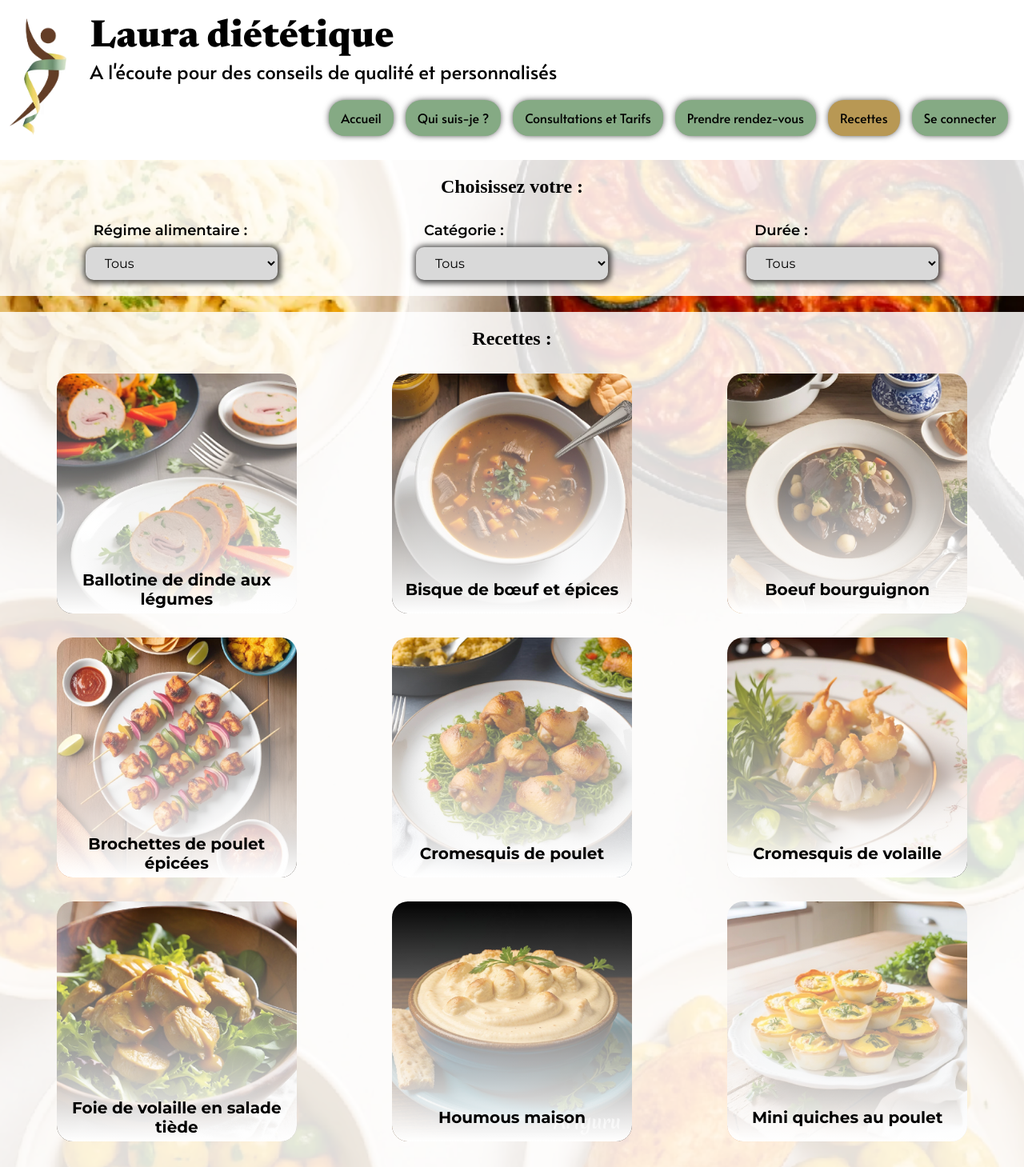
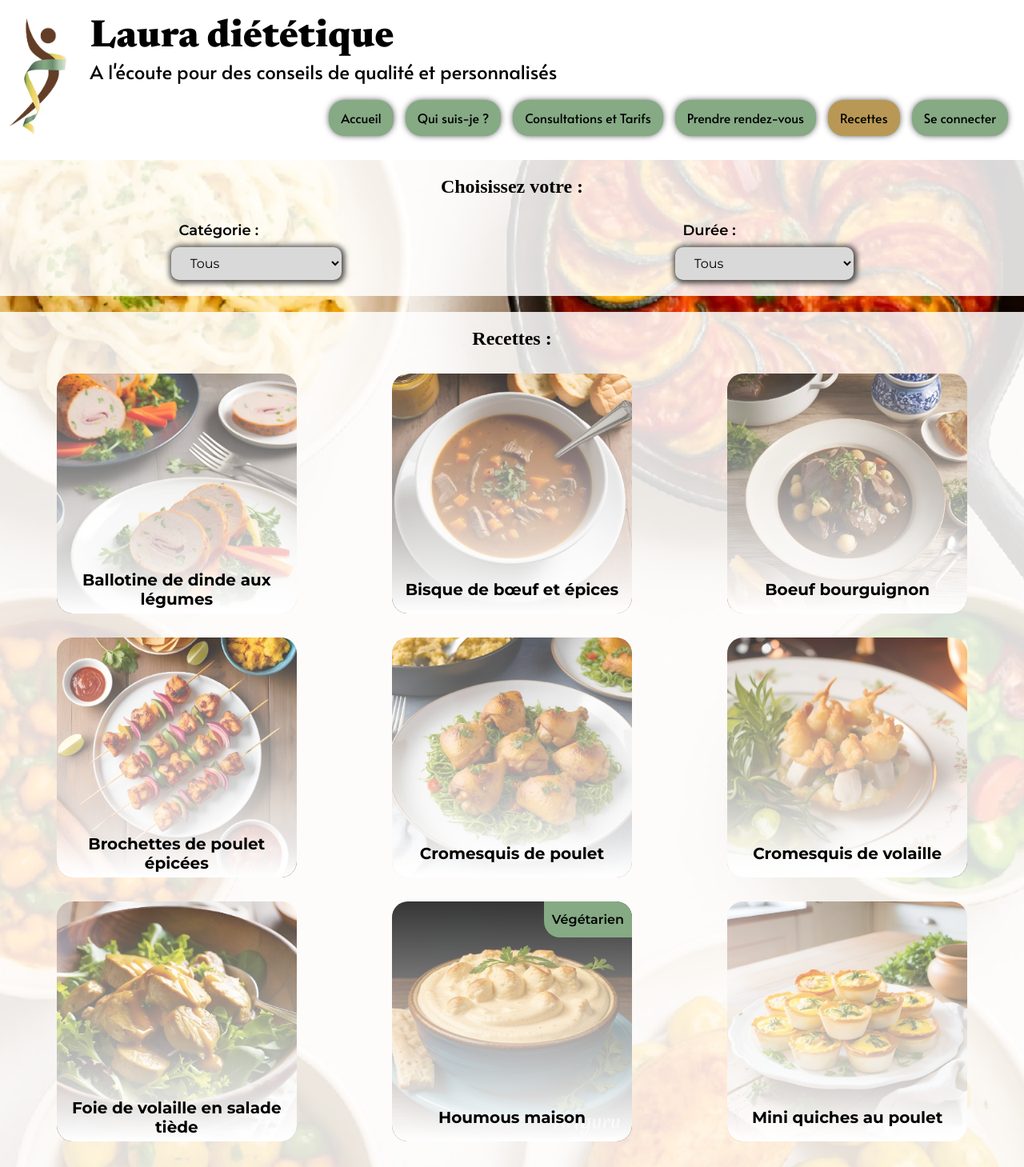
Before and after one commit to pnouhen/Laura-dietetique, a React (Vite) app: page /recettes in a window 1280 px wide. Shown: the top 1459 px of the page at 80% size. Built offline with nearby package versions, Linux system fonts and the light colour scheme; a web font is replaced by a local one.

Commit message:
Changement de fonctionnement pour le regime alimentaire

```diff
--- a/public/data/recipes.json
+++ b/public/data/recipes.json
@@ -3,7 +3,7 @@
     "id": "brochettes-de-poulet-epicees",
     "title": "Brochettes de poulet épicées",
     "img": "/assets/img/recipes/Brochettes-de-poulet-epicees.webp",
-    "regime_alimentaire": { "id": 0, "text": "Non végétarien" },
+    "vegetarian": "Non",
     "categorie": { "id": 0, "text": "Apéritif" },
     "duree": { "id": 0, "text": "Moins de 15 minutes" }
   },
@@ -11,7 +11,7 @@
     "id": "mini-quiches-au-poulet",
     "title": "Mini quiches au poulet",
     "img": "/assets/img/recipes/Mini-quiches-au-poulet.webp",
-    "regime_alimentaire": { "id": 0, "text": "Non végétarien" },
+    "vegetarian": "Non",
     "categorie": { "id": 0, "text": "Apéritif" },
     "duree": { "id": 2, "text": "De 30 à 45 minutes" }
   },
@@ -19,7 +19,7 @@
     "id": "cromesquis-de-poulet",
     "title": "Cromesquis de poulet",
     "img": "/assets/img/recipes/Cromesquis-de-poulet.webp",
-    "regime_alimentaire": { "id": 0, "text": "Non végétarien" },
+    "vegetarian": "Non",
     "categorie": { "id": 0, "text": "Apéritif" },
     "duree": { "id": 3, "text": "De 45 à 60 minutes" }
   },
@@ -27,7 +27,7 @@
     "id": "cromesquis-de-volaille",
     "title": "Cromesquis de volaille",
     "img": "/assets/img/recipes/Cromesquis-de-volaille.webp",
-    "regime_alimentaire": { "id": 0, "text": "Non végétarien" },
+    "vegetarian": "Non",
     "categorie": { "id": 0, "text": "Apéritif" },
     "duree": { "id": 3, "text": "De 45 à 60 minutes" }
   },
@@ -35,7 +35,7 @@
     "id": "rillettes-de-canard-maison",
     "title": "Rillettes de canard maison",
     "img": "/assets/img/recipes/Rillettes-de-canard-maison.webp",
-    "regime_alimentaire": { "id": 0, "text": "Non végétarien" },
+    "vegetarian": "Non",
     "categorie": { "id": 0, "text": "Apéritif" },
     "duree": { "id": 4, "text": "Plus de 60 minutes" }
   },
@@ -43,7 +43,7 @@
     "id": "oeufs-mimosa",
     "title": "Œufs mimosa",
     "img": "/assets/img/recipes/Oeufs-mimosa.webp",
-    "regime_alimentaire": { "id": 0, "text": "Non végétarien" },
+    "vegetarian": "Non",
     "categorie": { "id": 1, "text": "Entrées" },
     "duree": { "id": 0, "text": "Moins de 15 minutes" }
   },
@@ -51,7 +51,7 @@
     "id": "rouleaux-de-printemps-au-poulet",
     "title": "Rouleaux de printemps au poulet",
     "img": "/assets/img/recipes/Rouleaux-de-printemps-au-poulet.webp",
-    "regime_alimentaire": { "id": 0, "text": "Non végétarien" },
+    "vegetarian": "Non",
     "categorie": { "id": 1, "text": "Entrées" },
     "duree": { "id": 1, "text": "De 15 à 30 minutes" }
   },
@@ -59,7 +59,7 @@
     "id": "terrine-de-volaille-legere",
     "title": "Terrine de volaille légère",
     "img": "/assets/img/recipes/Terrine-de-volaille-legere.webp",
-    "regime_alimentaire": { "id": 0, "text": "Non végétarien" },
+    "vegetarian": "Non",
     "categorie": { "id": 1, "text": "Entrées" },
     "duree": { "id": 2, "text": "De 30 à 45 minutes" }
   },
@@ -67,7 +67,7 @@
     "id": "ballotine-de-dinde-aux-legumes",
     "title": "Ballotine de dinde aux légumes",
     "img": "/assets/img/recipes/Ballotine-de-dinde-aux-legumes.webp",
-    "regime_alimentaire": { "id": 0, "text": "Non végétarien" },
+    "vegetarian": "Non",
     "categorie": { "id": 1, "text": "Entrées" },
     "duree": { "id": 3, "text": "De 45 à 60 minutes" }
   },
@@ -75,7 +75,7 @@
     "id": "foie-de-volaille-en-salade-tiède",
     "title": "Foie de volaille en salade tiède",
     "img": "/assets/img/recipes/Foie-de-volaille-en-salade-tiede.webp",
-    "regime_alimentaire": { "id": 0, "text": "Non végétarien" },
+    "vegetarian": "Non",
     "categorie": { "id": 1, "text": "Entrées" },
     "duree": { "id": 4, "text": "Plus de 60 minutes" }
   },
@@ -83,7 +83,7 @@
     "id": "veloute-de-poulet-et-curry",
     "title": "Velouté de poulet et curry",
     "img": "/assets/img/recipes/Veloute-de-poulet-et-curry.webp",
-    "regime_alimentaire": { "id": 0, "text": "Non végétarien" },
+    "vegetarian": "Non",
     "categorie": { "id": 2, "text": "Soupes et Veloutés" },
     "duree": { "id": 0, "text": "Moins de 15 minutes" }
   },
@@ -91,7 +91,7 @@
     "id": "soupe-de-boeuf-a-l-ancienne",
     "title": "Soupe de bœuf à l'ancienne",
     "img": "/assets/img/recipes/Soupe-de-boeuf-a-l-ancienne.webp",
-    "regime_alimentaire": { "id": 0, "text": "Non végétarien" },
+    "vegetarian": "Non",
     "categorie": { "id": 2, "text": "Soupes et Veloutés" },
     "duree": { "id": 1, "text": "De 15 à 30 minutes" }
   },
@@ -99,7 +99,7 @@
     "id": "veloute-de-dinde-et-potiron",
     "title": "Velouté de dinde et potiron",
     "img": "/assets/img/recipes/Veloute-de-dinde-et-potiron.webp",
-    "regime_alimentaire": { "id": 0, "text": "Non végétarien" },
+    "vegetarian": "Non",
     "categorie": { "id": 2, "text": "Soupes et Veloutés" },
     "duree": { "id": 2, "text": "De 30 à 45 minutes" }
   },
@@ -107,7 +107,7 @@
     "id": "soupe-de-boeuf-et-legumes",
     "title": "Soupe de bœuf et légumes",
     "img": "/assets/img/recipes/Soupe-de-boeuf-et-legumes.webp",
-    "regime_alimentaire": { "id": 0, "text": "Non végétarien" },
+    "vegetarian": "Non",
     "categorie": { "id": 2, "text": "Soupes et Veloutés" },
     "duree": { "id": 3, "text": "De 45 à 60 minutes" }
   },
@@ -115,7 +115,7 @@
     "id": "bisque-de-boeuf-et-epices",
     "title": "Bisque de bœuf et épices",
     "img": "/assets/img/recipes/Bisque-de-boeuf-et-epices.webp",
-    "regime_alimentaire": { "id": 0, "text": "Non végétarien" },
+    "vegetarian": "Non",
     "categorie": { "id": 2, "text": "Soupes et Veloutés" },
     "duree": { "id": 4, "text": "Plus de 60 minutes" }
   },
@@ -123,7 +123,7 @@
     "id": "steak-de-boeuf-grille",
     "title": "Steak de bœuf grillé",
     "img": "/assets/img/recipes/Steak-de-boeuf-grille.webp",
-    "regime_alimentaire": { "id": 0, "text": "Non végétarien" },
+    "vegetarian": "Non",
     "categorie": { "id": 3, "text": "Plats" },
     "duree": { "id": 0, "text": "Moins de 15 minutes" }
   },
@@ -131,7 +131,7 @@
     "id": "poulet-au-lait-de-coco",
     "title": "Poulet au lait de coco",
     "img": "/assets/img/recipes/Poulet-au-lait-de-coco.webp",
-    "regime_alimentaire": { "id": 0, "text": "Non végétarien" },
+    "vegetarian": "Non",
     "categorie": { "id": 3, "text": "Plats" },
     "duree": { "id": 1, "text": "De 15 à 30 minutes" }
   },
@@ -139,7 +139,7 @@
     "id": "quiche-lorraine",
     "title": "Quiche lorraine",
     "img": "/assets/img/recipes/Quiche-lorraine.webp",
-    "regime_alimentaire": { "id": 0, "text": "Non végétarien" },
+    "vegetarian": "Non",
     "categorie": { "id": 3, "text": "Plats" },
     "duree": { "id": 2, "text": "De 30 à 45 minutes" }
   },
@@ -147,7 +147,7 @@
     "id": "poulet-au-curry",
     "title": "Poulet au curry",
     "img": "/assets/img/recipes/Poulet-au-curry.webp",
-    "regime_alimentaire": { "id": 0, "text": "Non végétarien" },
+    "vegetarian": "Non",
     "categorie": { "id": 3, "text": "Plats" },
     "duree": { "id": 3, "text": "De 45 à 60 minutes" }
   },
@@ -155,7 +155,7 @@
     "id": "boeuf-bourguignon",
     "title": "Boeuf bourguignon",
     "img": "/assets/img/recipes/Boeuf-bourguignon.webp",
-    "regime_alimentaire": { "id": 0, "text": "Non végétarien" },
+    "vegetarian": "Non",
     "categorie": { "id": 3, "text": "Plats" },
     "duree": { "id": 4, "text": "Plus de 60 minutes" }
   },
@@ -163,7 +163,7 @@
     "id": "sauce-beurre-blanc",
     "title": "Sauce beurre blanc",
     "img": "/assets/img/recipes/Sauce-beurre-blanc.webp",
-      "regime_alimentaire": { "id": 0, "text": "Non végétarien" },
+    "vegetarian": "Non",
     "categorie": { "id": 5, "text": "Sauces" },
     "duree": { "id": 0, "text": "Moins de 15 minutes" }
   },
@@ -171,7 +171,7 @@
     "id": "sauce-béarnaise",
     "title": "Sauce béarnaise",
     "img": "/assets/img/recipes/Sauce-bearnaise.webp",
-      "regime_alimentaire": { "id": 0, "text": "Non végétarien" },
+    "vegetarian": "Non",
     "categorie": { "id": 5, "text": "Sauces" },
     "duree": { "id": 1, "text": "De 15 à 30 minutes" }
   },
@@ -179,7 +179,7 @@
     "id": "sauce-espagnole",
     "title": "Sauce espagnole",
     "img": "/assets/img/recipes/Sauce-espagnole.webp",
-      "regime_alimentaire": { "id": 0, "text": "Non végétarien" },
+    "vegetarian": "Non",
     "categorie": { "id": 5, "text": "Sauces" },
     "duree": { "id": 2, "text": "De 30 à 45 minutes" }
   },
@@ -187,7 +187,7 @@
     "id": "sauce-madera",
     "title": "Sauce madère",
     "img": "/assets/img/recipes/Sauce-madere.webp",
-      "regime_alimentaire": { "id": 0, "text": "Non végétarien" },
+    "vegetarian": "Non",
     "categorie": { "id": 5, "text": "Sauces" },
     "duree": { "id": 3, "text": "De 45 à 60 minutes" }
   },
@@ -195,7 +195,7 @@
     "id": "sauce-périgourdine",
     "title": "Sauce périgourdine",
     "img": "/assets/img/recipes/Sauce-perigourdine.webp",
-      "regime_alimentaire": { "id": 0, "text": "Non végétarien" },
+    "vegetarian": "Non",
     "categorie": { "id": 5, "text": "Sauces" },
     "duree": { "id": 4, "text": "Plus de 60 minutes" }
   },
@@ -203,39 +203,43 @@
     "id": "houmous-maison",
     "title": "Houmous maison",
     "img": "/assets/img/recipes/Houmous-maison.webp",
-    "regime_alimentaire": { "id": 1, "text": "Végétarien" },
+    "vegetarian": "true",
     "categorie": { "id": 0, "text": "Apéritif" },
     "duree": { "id": 0, "text": "Moins de 15 minutes" }
   },
+
   {
     "id": "salade-de-chevre-chaud",
     "title": "Salade de chèvre chaud",
     "img": "/assets/img/recipes/Salade-de-chèvre-chaud.webp",
-    "regime_alimentaire": { "id": 1, "text": "Végétarien" },
+    "vegetarian": "true",
     "categorie": { "id": 1, "text": "Entrées" },
     "duree": { "id": 1, "text": "De 15 à 30 minutes" }
   },
+
   {
     "id": "soupe-de-potimarron",
     "title": "Soupe de potimarron",
     "img": "/assets/img/recipes/Soupe-de-potimarron.webp",
-    "regime_alimentaire": { "id": 1, "text": "Végétarien" },
+    "vegetarian": "true",
     "categorie": { "id": 2, "text": "Soupes et Veloutés" },
     "duree": { "id": 2, "text": "De 30 à 45 minutes" }
   },
+
   {
     "id": "tiramisu",
     "title": "Tiramisu",
     "img": "/assets/img/recipes/Tiramisu.webp",
-    "regime_alimentaire": { "id": 1, "text": "Végétarien" },
+    "vegetarian": "true",
     "categorie": { "id": 4, "text": "Desserts" },
     "duree": { "id": 2, "text": "De 30 à 45 minutes" }
   },
+
   {
     "id": "sauce-tomate-maison",
     "title": "Sauce tomate maison",
     "img": "/assets/img/recipes/Sauce-tomate-maison.webp",
-    "regime_alimentaire": { "id": 1, "text": "Végétarien" },
+    "vegetarian": "true",
     "categorie": { "id": 5, "text": "Sauces" },
     "duree": { "id": 1, "text": "De 15 à 30 minutes" }
   }
--- a/src/components/BackgroundImg/backgroundImg.scss
+++ b/src/components/BackgroundImg/backgroundImg.scss
@@ -1,12 +1,8 @@
-.backgroundImg {
-  position: absolute;
-  min-width: 100vw;      /* Couvre au minimum la largeur de la fenêtre */
-  min-height: 100vh;     /* Couvre au minimum la hauteur de la fenêtre */
-  height: 100%;          /* S'étend à la hauteur totale du contenu */
-  width: 100%;           /* S'étend à la largeur totale du contenu */
-  top: 0;
-  left: 0;
-  object-fit: cover;
-  object-position: center;
-  z-index: -2;
-}
+.backgroundImg{
+    position: absolute;
+      width: 100%;
+      height: 100%;
+      object-fit: cover;
+      object-position: top;
+      z-index: -2;
+  }
--- a/src/components/CardRecipe/CardRecipe.jsx
+++ b/src/components/CardRecipe/CardRecipe.jsx
@@ -1,10 +1,16 @@
 import "./cardRecipe.scss";
 
-export default function CardRecipe({ title, src }) {
+export default function CardRecipe({
+  classNameRegime,
+  textRegime,
+  src,
+  title,
+}) {
   return (
     <div className="cardRecipe">
+      <p className={classNameRegime}>{textRegime}</p>
+      <img src={src} alt={`Image de ${title}`} loading="eager" />
       <h3>{title}</h3>
-      <img src={src} alt={`Image de ${title}`} loading="lazy" />
     </div>
   );
 }
--- a/src/components/CardRecipe/cardRecipe.scss
+++ b/src/components/CardRecipe/cardRecipe.scss
@@ -1,3 +1,5 @@
+@import "../../styles/variables";
+
 @mixin cardRecipe {
   width: 300px;
   height: 300px;
@@ -22,12 +24,11 @@
     height: 100%;
     border-radius: 20px;
     background: linear-gradient(
-      rgba(255, 255, 255, 0) 0%,
+      rgba(255, 255, 255, 0.2) 0%,
       rgba(255, 255, 255, 1) 100%
     );
     z-index: 1;
   }
-
   h3 {
     position: absolute;
     z-index: 2;
--- a/src/components/Reviews/reviews.scss
+++ b/src/components/Reviews/reviews.scss
@@ -1,10 +1,10 @@
 @import "../../styles/mixin";
 
-.slideshow {
+.reviews {
   @include section;
   @include displayColumn;
   gap: 20px;
-  .slideShow_container {
+  .reviews_container {
     position: relative;
     display: grid;
     grid-template-columns:calc(33% - 33px) calc(33% - 33px) calc(33% - 33px);
--- a/src/pages/Recipes/Recipes.jsx
+++ b/src/pages/Recipes/Recipes.jsx
@@ -14,7 +14,6 @@ export default function Recipes() {
   const [recipes, setRecipes] = useState([]);
   const [filteredRecipes, setFilteredRecipes] = useState([]);
 
-  const [selectedRegime, setSelectedRegime] = useState(null);
   const [selectedCategory, setSelectedCategory] = useState(null);
   const [selectedDuration, setSelectedDuration] = useState(null);
 
@@ -34,9 +33,6 @@ export default function Recipes() {
   useEffect(() => {
     let result = recipes;
 
-    if (selectedRegime !== null) {
-      result = result.filter((r) => r.regime_alimentaire.id === selectedRegime);
-    }
     if (selectedCategory !== null) {
       result = result.filter((r) => r.categorie.id === selectedCategory);
     }
@@ -46,7 +42,7 @@ export default function Recipes() {
 
     setFilteredRecipes(result);
     setIndex(0);
-  }, [recipes, selectedRegime, selectedCategory, selectedDuration]);
+  }, [recipes, selectedCategory, selectedDuration]);
 
   const pageCount = Math.ceil(filteredRecipes.length / visibleRecipes);
   const currentPage = Math.floor(index / visibleRecipes) + 1;
@@ -58,13 +54,6 @@ export default function Recipes() {
         <BackgroundImg url="/assets/img/background/background-recipes.webp" />
         <section className="choice">
           <h2 className="titleRecipesCards">Choisissez votre :</h2>
-          <Filter
-            label="Régime alimentaire :"
-            htmlFor="DietaryRegime"
-            data={recipes}
-            propName="regime_alimentaire"
-            onChange={(val) => setSelectedRegime(val)}
-          />
           <Filter
             label="Catégorie :"
             htmlFor="Category"
@@ -91,8 +80,10 @@ export default function Recipes() {
                   <CardRecipe
                     key={card.id}
                     id={card.id}
+                    classNameRegime={card.vegetarian === "true" ? "active" : ""}
+                    textRegime={card.vegetarian === "true" ? "Végétarien" : ""}
+                    src={card.img}
                     title={card.title}
-                    src={card.img}
                   />
                 ))}
               <Pagination
--- a/src/pages/Recipes/recipes.scss
+++ b/src/pages/Recipes/recipes.scss
@@ -9,19 +9,16 @@
   }
   .choice {
     @include section;
-    display: grid;
-    grid-template-columns: repeat(3, 240px);
+    display: flex;
+    flex-wrap: wrap;
     justify-content: space-around;
+    gap: 30px;
     @media (max-width: 768px) {
       @include displayColumn;
       gap: 20px;
     }
     h2 {
-      grid-column: 1 / 4;
-      margin-bottom: 30px;
-      @media (max-width: 768px) {
-        margin-bottom: 0;
-      }
+      width: 100%;
     }
   }
   .recipesCards {
@@ -38,6 +35,16 @@
       @media (max-width: 768px) {
         grid-column: 1/3;
       }
+    }
+    .active{
+      position: absolute;
+      right: 0;
+      z-index: 1;
+      padding: 10px;
+      background-color: $green;
+      border-bottom-left-radius: 20px;
+      border-top-right-radius: 20px;
+      font-weight: 600;
     }
     .pagination {
       grid-column: 1 / 4;
--- a/src/styles/_mixin.scss
+++ b/src/styles/_mixin.scss
@@ -55,6 +55,5 @@
   display: grid;
   justify-content: center;
   grid-template-columns: repeat(3, calc(33% - 20px));
-  justify-content: center;
   gap: 30px;
 }
```
Also changed, not shown: src/components/Reviews/Reviews.jsx (+5 -5 lines). Lines whose indentation alone changed are shown as unchanged.
